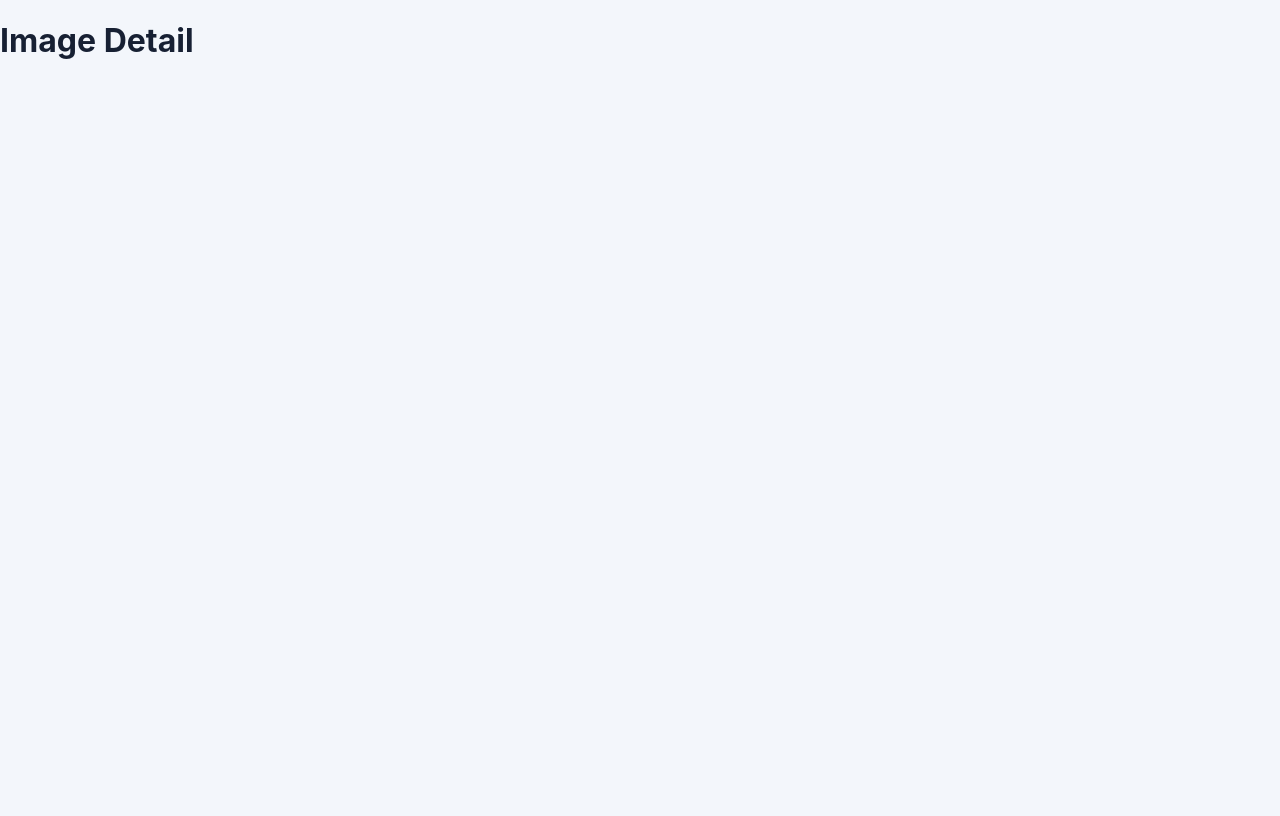
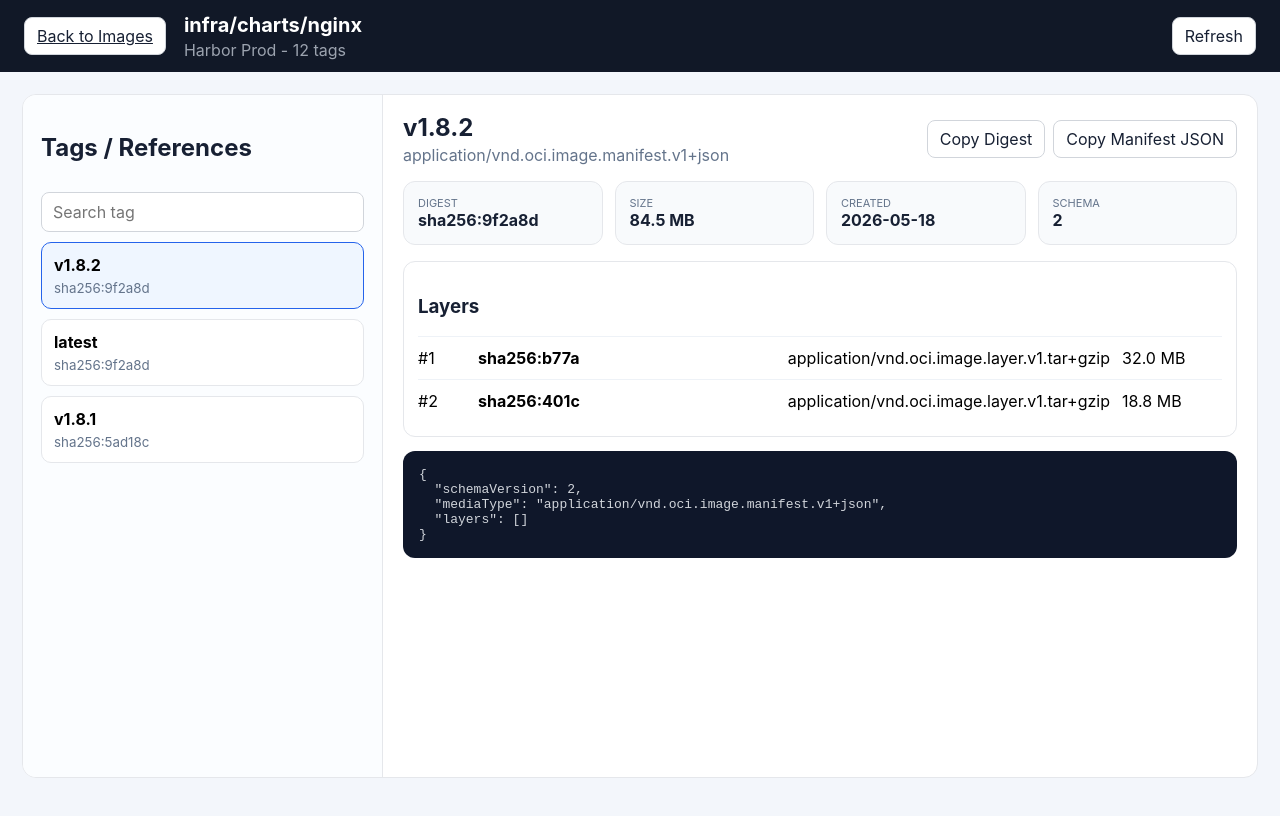
Before and after one commit to Astro24002/oci-vue, a Vue app: page /#/images/infra/charts/nginx in a window 1280 px wide. Shown: the top 816 px of the page. Built offline with nearby package versions, Linux system fonts and the light colour scheme.

Commit message:
feat: add image detail UI

```diff
--- /dev/null
+++ b/src/components/LayerTable.vue
@@ -0,0 +1,65 @@
+<script setup lang="ts">
+import { ref } from 'vue'
+import type { LayerSummary } from '../types/registry'
+
+defineProps<{ layers: LayerSummary[] }>()
+
+const expanded = ref<string | null>(null)
+
+function formatSize(size?: number | null): string {
+  if (!size) return 'unknown'
+  return `${(size / 1024 / 1024).toFixed(1)} MB`
+}
+
+function toggle(digest: string) {
+  expanded.value = expanded.value === digest ? null : digest
+}
+</script>
+
+<template>
+  <div class="layers">
+    <h3>Layers</h3>
+    <div v-for="(layer, index) in layers" :key="layer.digest" class="layer">
+      <button class="layer__summary" @click="toggle(layer.digest)">
+        <span>#{{ index + 1 }}</span>
+        <strong>{{ layer.digest }}</strong>
+        <span>{{ layer.mediaType ?? 'unknown' }}</span>
+        <span>{{ formatSize(layer.size) }}</span>
+      </button>
+      <pre v-if="expanded === layer.digest" class="layer__history">{{ layer.history ?? 'history not available' }}</pre>
+    </div>
+  </div>
+</template>
+
+<style scoped>
+.layers {
+  border: 1px solid #e5e7eb;
+  border-radius: 12px;
+  padding: 14px;
+}
+
+.layer {
+  border-top: 1px solid #eef2f7;
+}
+
+.layer__summary {
+  align-items: center;
+  background: white;
+  border: 0;
+  display: grid;
+  gap: 12px;
+  grid-template-columns: 48px 1.2fr 1fr 100px;
+  padding: 11px 0;
+  text-align: left;
+  width: 100%;
+}
+
+.layer__history {
+  background: #eff6ff;
+  border-radius: 8px;
+  color: #1e3a8a;
+  margin: 0 0 10px 60px;
+  overflow: auto;
+  padding: 10px;
+}
+</style>
--- /dev/null
+++ b/src/components/ManifestDetail.vue
@@ -0,0 +1,104 @@
+<script setup lang="ts">
+import LayerTable from './LayerTable.vue'
+import type { LayerSummary } from '../types/registry'
+
+const layers: LayerSummary[] = [
+  {
+    digest: 'sha256:b77a',
+    mediaType: 'application/vnd.oci.image.layer.v1.tar+gzip',
+    size: 33554432,
+    history: 'RUN apk add --no-cache ca-certificates'
+  },
+  {
+    digest: 'sha256:401c',
+    mediaType: 'application/vnd.oci.image.layer.v1.tar+gzip',
+    size: 19713228,
+    history: 'COPY . /app'
+  }
+]
+</script>
+
+<template>
+  <section class="detail">
+    <header class="detail__header">
+      <div>
+        <h2>v1.8.2</h2>
+        <p>application/vnd.oci.image.manifest.v1+json</p>
+      </div>
+      <div class="actions">
+        <button class="button">Copy Digest</button>
+        <button class="button">Copy Manifest JSON</button>
+      </div>
+    </header>
+
+    <div class="cards">
+      <div><span>Digest</span><strong>sha256:9f2a8d</strong></div>
+      <div><span>Size</span><strong>84.5 MB</strong></div>
+      <div><span>Created</span><strong>2026-05-18</strong></div>
+      <div><span>Schema</span><strong>2</strong></div>
+    </div>
+
+    <LayerTable :layers="layers" />
+
+    <pre class="json">{
+  "schemaVersion": 2,
+  "mediaType": "application/vnd.oci.image.manifest.v1+json",
+  "layers": []
+}</pre>
+  </section>
+</template>
+
+<style scoped>
+.detail {
+  flex: 1;
+  overflow: auto;
+  padding: 18px 20px;
+}
+
+.detail__header,
+.actions {
+  align-items: center;
+  display: flex;
+  gap: 8px;
+  justify-content: space-between;
+}
+
+h2 {
+  margin: 0;
+}
+
+p {
+  color: #64748b;
+  margin: 3px 0 0;
+}
+
+.cards {
+  display: grid;
+  gap: 12px;
+  grid-template-columns: repeat(4, minmax(0, 1fr));
+  margin: 16px 0;
+}
+
+.cards div {
+  background: #f8fafc;
+  border: 1px solid #e5e7eb;
+  border-radius: 12px;
+  padding: 14px;
+}
+
+.cards span {
+  color: #64748b;
+  display: block;
+  font-size: 11px;
+  text-transform: uppercase;
+}
+
+.json {
+  background: #0f172a;
+  border-radius: 12px;
+  color: #d1d5db;
+  margin-top: 14px;
+  overflow: auto;
+  padding: 16px;
+}
+</style>
--- /dev/null
+++ b/src/components/TagList.vue
@@ -0,0 +1,58 @@
+<script setup lang="ts">
+import type { TagSummary } from '../types/registry'
+
+defineProps<{
+  tags: TagSummary[]
+  selectedTag: string
+}>()
+
+defineEmits<{ select: [tag: string] }>()
+</script>
+
+<template>
+  <aside class="tags">
+    <h2>Tags / References</h2>
+    <input class="input" placeholder="Search tag" />
+    <button
+      v-for="tag in tags"
+      :key="tag.name"
+      class="tag"
+      :class="{ selected: tag.name === selectedTag }"
+      @click="$emit('select', tag.name)"
+    >
+      <strong>{{ tag.name }}</strong>
+      <small>{{ tag.digest ?? 'digest unknown' }}</small>
+    </button>
+  </aside>
+</template>
+
+<style scoped>
+.tags {
+  background: #fbfdff;
+  border-right: 1px solid #e5e7eb;
+  display: flex;
+  flex-direction: column;
+  gap: 10px;
+  padding: 18px;
+  width: 360px;
+}
+
+.tag {
+  background: white;
+  border: 1px solid #e5e7eb;
+  border-radius: 10px;
+  padding: 12px;
+  text-align: left;
+}
+
+.tag.selected {
+  background: #eff6ff;
+  border-color: #2563eb;
+}
+
+small {
+  color: #64748b;
+  display: block;
+  margin-top: 5px;
+}
+</style>
--- a/src/views/ImageDetailView.vue
+++ b/src/views/ImageDetailView.vue
@@ -1,9 +1,75 @@
 <script setup lang="ts">
-defineProps<{ imageName: string | string[] }>()
+import { computed, ref } from 'vue'
+import { RouterLink } from 'vue-router'
+import ManifestDetail from '../components/ManifestDetail.vue'
+import TagList from '../components/TagList.vue'
+import type { TagSummary } from '../types/registry'
+
+const props = defineProps<{ imageName: string | string[] }>()
+
+const imageNameText = computed(() => Array.isArray(props.imageName) ? props.imageName.join('/') : props.imageName)
+const selectedTag = ref('v1.8.2')
+const tags: TagSummary[] = [
+  { name: 'v1.8.2', digest: 'sha256:9f2a8d', mediaType: 'OCI Image', size: 88604672, created: '2026-05-18' },
+  { name: 'latest', digest: 'sha256:9f2a8d', mediaType: 'OCI Image', size: 88604672, created: '2026-05-18' },
+  { name: 'v1.8.1', digest: 'sha256:5ad18c', mediaType: 'OCI Image', size: 87975526, created: '2026-05-10' }
+]
 </script>
 
 <template>
-  <main class="placeholder-view">
-    <h1>Image Detail</h1>
-  </main>
+  <div class="page">
+    <header class="page__header">
+      <div class="title-row">
+        <RouterLink class="button" to="/">Back to Images</RouterLink>
+        <div>
+          <h1>{{ imageNameText }}</h1>
+          <p>Harbor Prod - 12 tags</p>
+        </div>
+      </div>
+      <button class="button">Refresh</button>
+    </header>
+
+    <main class="content">
+      <TagList :tags="tags" :selected-tag="selectedTag" @select="selectedTag = $event" />
+      <ManifestDetail />
+    </main>
+  </div>
 </template>
+
+<style scoped>
+.page__header {
+  align-items: center;
+  background: #111827;
+  color: white;
+  display: flex;
+  height: 72px;
+  justify-content: space-between;
+  padding: 0 24px;
+}
+
+.title-row {
+  align-items: center;
+  display: flex;
+  gap: 18px;
+}
+
+h1 {
+  font-size: 20px;
+  margin: 0;
+}
+
+p {
+  color: #9ca3af;
+  margin: 3px 0 0;
+}
+
+.content {
+  background: white;
+  border: 1px solid #e5e7eb;
+  border-radius: 14px;
+  display: flex;
+  height: calc(100vh - 116px);
+  margin: 22px;
+  overflow: hidden;
+}
+</style>
```
Also changed, not shown: 1 other file (tests, documents, lock files or other folders).
